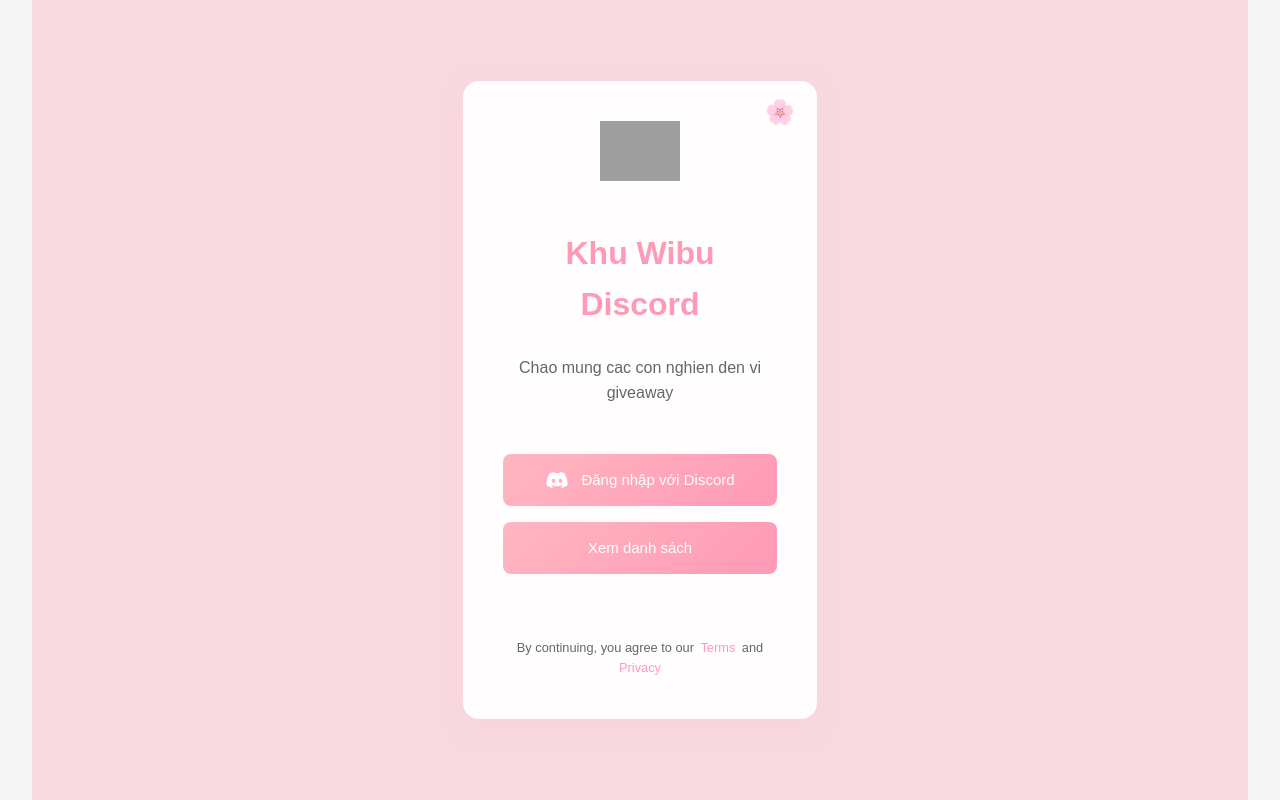
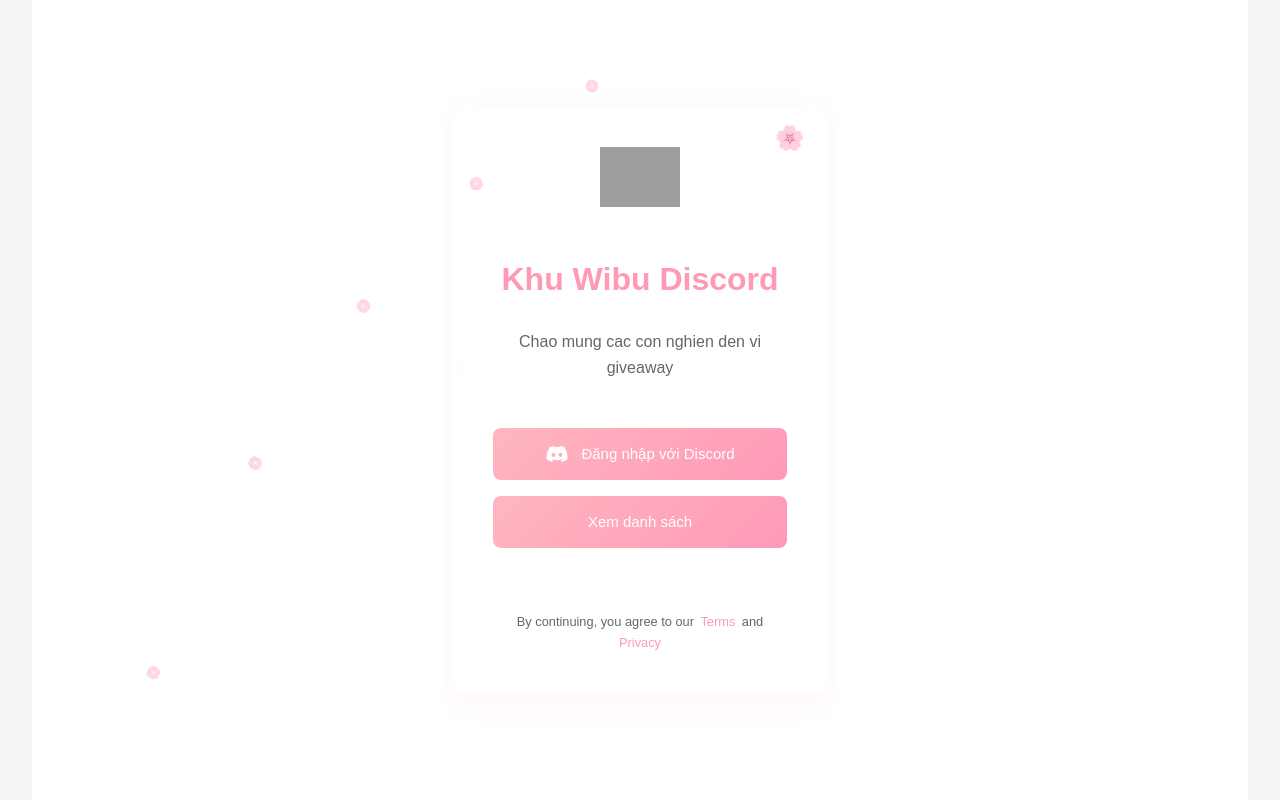
Before and after one commit to MegumiKatou02/Event-Server-Discord, a Vue app: page / in a window 1280 px wide. Built offline with nearby package versions, Linux system fonts and the light colour scheme; no server answers; grey boxes are pictures that could not be loaded; a web font is replaced by a local one.

Commit message:
Enhance theme functionality with cherry blossom animation and update theme handling in App, LoginPage, and UsersList components

```diff
--- a/src/App.vue
+++ b/src/App.vue
@@ -1,6 +1,9 @@
 <template>
-  <div id="app" :class="isDarkTheme ? 'theme-dark': 'theme-normal'">
-     <router-view/>
+  <div id="app" :class="whichTheme">
+    <div class="cherry-blossoms">
+      <span v-for="n in 50" :key="n" class="blossom"></span>
+    </div>
+    <router-view/>
   </div>
 </template>
 
@@ -11,13 +14,16 @@
   name: 'App',
   setup() {
     const isDarkTheme = ref(false);
+    const whichTheme = ref<string>('theme-normal');
 
     const toggleTheme = () => {
       isDarkTheme.value = !isDarkTheme.value;
+      whichTheme.value = isDarkTheme.value ? 'theme-dark' : 'theme-normal';
+      setTheme(whichTheme.value);
     };
 
-    const setTheme = (isDark: boolean) => {
-      isDarkTheme.value = isDark;
+    const setTheme = (theme: string) => {
+      whichTheme.value = theme;
     };
 
     provide('theme', {
@@ -28,6 +34,7 @@
 
     return {
       isDarkTheme,
+      whichTheme,
     };
   },
 });
@@ -47,15 +54,149 @@
   align-items: center;
   min-height: 100vh;
   width: 100%;
+  position: relative;
+  overflow: hidden;
 }
 
 .theme-dark {
-  background-color: #2a2835;
+  background-color: #1f1c2a;
   color: #f5f5f5;
 }
 
 .theme-normal {
-  background-color: #f8d9e1;
+  background-color: #ffffff;
   color: #333;
 }
+
+.theme-pink {
+  background-color: #ffdee5;
+}
+
+.cherry-blossoms {
+  position: fixed;
+  width: 100%;
+  height: 100%;
+  top: 0;
+  left: 0;
+  pointer-events: none;
+  z-index: 1;
+}
+
+.blossom {
+  position: absolute;
+  display: block;
+  width: 12px;
+  height: 12px;
+  background: #ffd7e6;
+  border-radius: 12px;
+  animation: fall linear infinite;
+  opacity: 0;
+}
+
+.theme-dark .blossom {
+  background: #ff99bb;
+}
+
+.theme-pink .blossom {
+  background: #f877a2;
+}
+
+@keyframes fall {
+  0% {
+    opacity: 0;
+    transform: translate(0, 0) rotateZ(0deg);
+  }
+  10% {
+    opacity: 1;
+  }
+  90% {
+    opacity: 1;
+  }
+  100% {
+    opacity: 0;
+    transform: translate(100px, 100vh) rotateZ(360deg);
+  }
+}
+
+.blossom::before {
+  content: '';
+  position: absolute;
+  width: 100%;
+  height: 100%;
+  background: inherit;
+  border-radius: 12px;
+  transform: rotate(60deg);
+}
+
+.blossom::after {
+  content: '';
+  position: absolute;
+  top: 50%;
+  left: 50%;
+  width: 24%;
+  height: 24%;
+  background: #fff5f8;
+  border-radius: 50%;
+  transform: translate(-50%, -50%);
+}
+
+.cherry-blossoms .blossom:nth-child(even) {
+  animation-duration: 6s;
+  animation-delay: 0s;
+  left: 5%;
+}
+
+.cherry-blossoms .blossom:nth-child(3n) {
+  animation-duration: 7s;
+  animation-delay: 1s;
+  left: 15%;
+}
+
+.cherry-blossoms .blossom:nth-child(5n) {
+  animation-duration: 8s;
+  animation-delay: 2s;
+  left: 25%;
+}
+
+.cherry-blossoms .blossom:nth-child(7n) {
+  animation-duration: 9s;
+  animation-delay: 3s;
+  left: 35%;
+}
+
+.cherry-blossoms .blossom:nth-child(11n) {
+  animation-duration: 10s;
+  animation-delay: 4s;
+  left: 45%;
+}
+
+.cherry-blossoms .blossom:nth-child(13n) {
+  animation-duration: 11s;
+  animation-delay: 5s;
+  left: 55%;
+}
+
+.cherry-blossoms .blossom:nth-child(17n) {
+  animation-duration: 12s;
+  animation-delay: 6s;
+  left: 65%;
+}
+
+.cherry-blossoms .blossom:nth-child(19n) {
+  animation-duration: 13s;
+  animation-delay: 7s;
+  left: 75%;
+}
+
+.cherry-blossoms .blossom:nth-child(23n) {
+  animation-duration: 14s;
+  animation-delay: 8s;
+  left: 85%;
+}
+
+.cherry-blossoms .blossom:nth-child(29n) {
+  animation-duration: 15s;
+  animation-delay: 9s;
+  left: 95%;
+}
 </style>
--- a/src/pages/LoginPage.vue
+++ b/src/pages/LoginPage.vue
@@ -63,7 +63,7 @@
 }
 
 .login-container {
-  width: 90%;
+  width: 95%;
   max-width: 420px;
   padding: 2.5rem;
   background: rgba(255, 255, 255, 0.95);
@@ -222,15 +222,21 @@
 </style>
 
 <script lang="ts">
-import { defineComponent, ref, inject } from 'vue';
+import { defineComponent, ref, inject, onMounted } from 'vue';
 
 export default defineComponent({
   setup() {
     const isHovering = ref(false);
 
-    const {isDarkTheme, toggleTheme } = inject('theme', {
+    const {isDarkTheme, toggleTheme, setTheme } = inject('theme', {
       isDarkTheme: ref(false),
-      toggleTheme: () => {}
+      toggleTheme: () => {},
+      setTheme: (theme: string) => {console.log(theme);}
+    });
+
+    onMounted(() => {
+      setTheme('theme-normal');
+      isDarkTheme.value = false;
     });
 
     return {
--- a/src/views/UsersList.vue
+++ b/src/views/UsersList.vue
@@ -57,12 +57,12 @@
   },
   async mounted() {
     const { setTheme } = inject('theme', {
-      setTheme: (isDark: boolean) => {
-        console.log(isDark);
+      setTheme: (theme: string) => {
+        console.log(theme);
       },
     });
 
-    setTheme(false);
+    setTheme('theme-pink');
 
     const userCollection = collection(db, 'users');
     const userSnapshot = await getDocs(userCollection);
@@ -133,7 +133,7 @@
 .users-list {
   min-height: 100vh;
   padding: 0.5rem 2rem;
-  background: linear-gradient(45deg, #ffb7c5, #fff0f5), url('/assets/cherry-blossom-bg.jpg');
+  background: #ffdee5;
   background-blend-mode: soft-light;
   background-size: cover;
   background-attachment: fixed;
```
